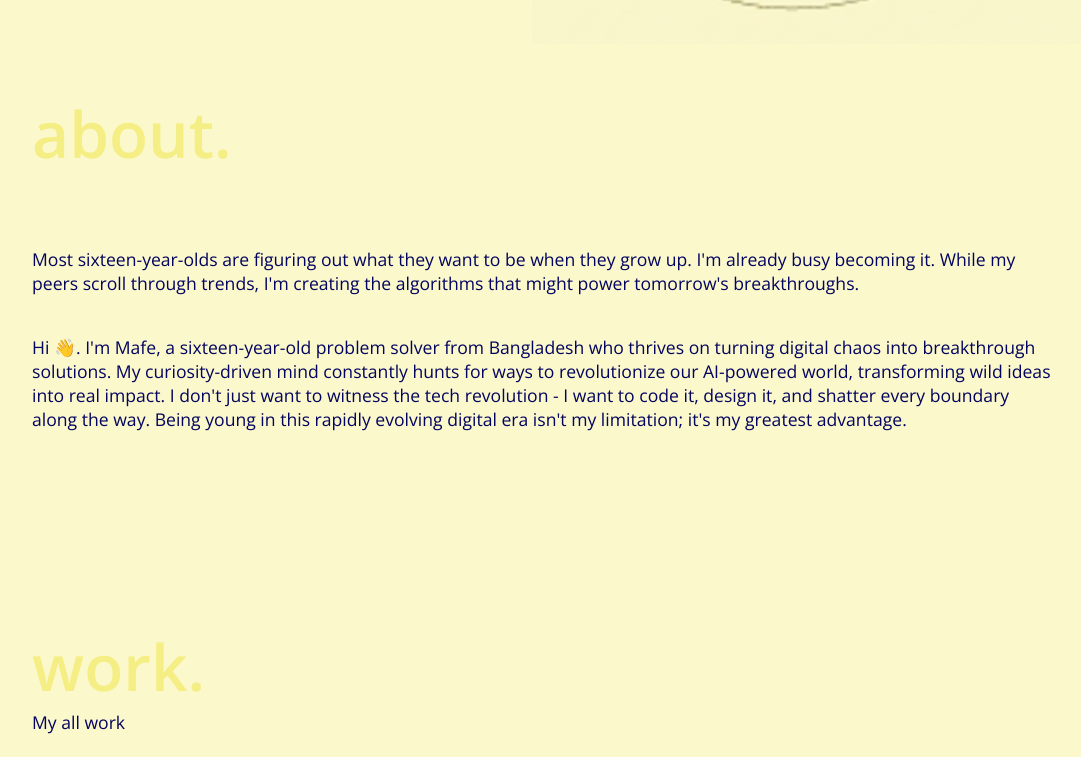
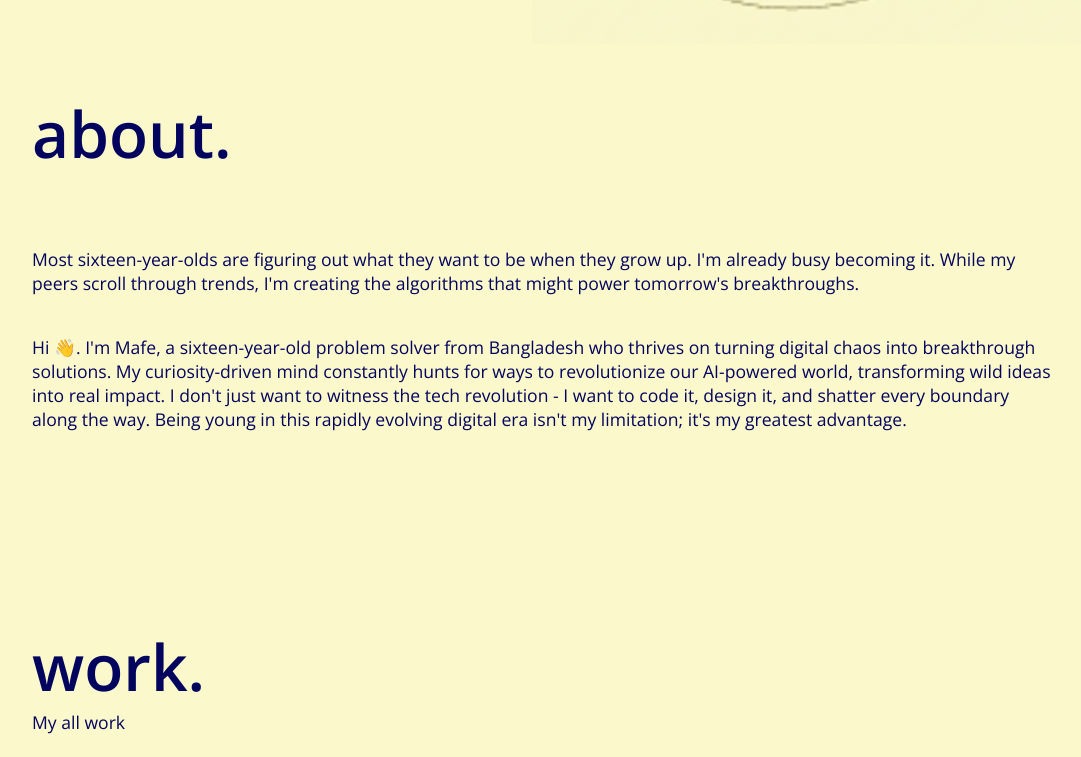
Before and after one commit to abdullahalmafe/portfolio-correction, a plain HTML site: page index.html in a window 1280 px wide. Shown: the part 703-1460 px from the top of the page, without its empty margins (96-1177 px from the left). Drawn offline with nearby package versions, Linux system fonts and the light colour scheme.

Commit message:
Update style.css

```diff
--- a/style.css
+++ b/style.css
@@ -91,7 +91,7 @@ img{
 }
 
 .about h1{
-    color: #F5EE84;
+    color: #03045E;
     font-size: 4rem;
     padding-bottom: 30px;
 }
@@ -110,7 +110,7 @@ img{
 }
 
 .work-into h1 {
-    color: #F5EE84;
+    color: #03045E;
     font-size: 4rem;
 }
 
@@ -179,7 +179,7 @@ img{
 }
 
 .contact h1{
-    color: #F5EE84;
+    color: #03045E;
     font-size: 4rem;
     margin-bottom: 15px;
 }
@@ -197,4 +197,5 @@ footer{
     display: flex;
     justify-content: center;
     align-items: center;
+
 }
```
